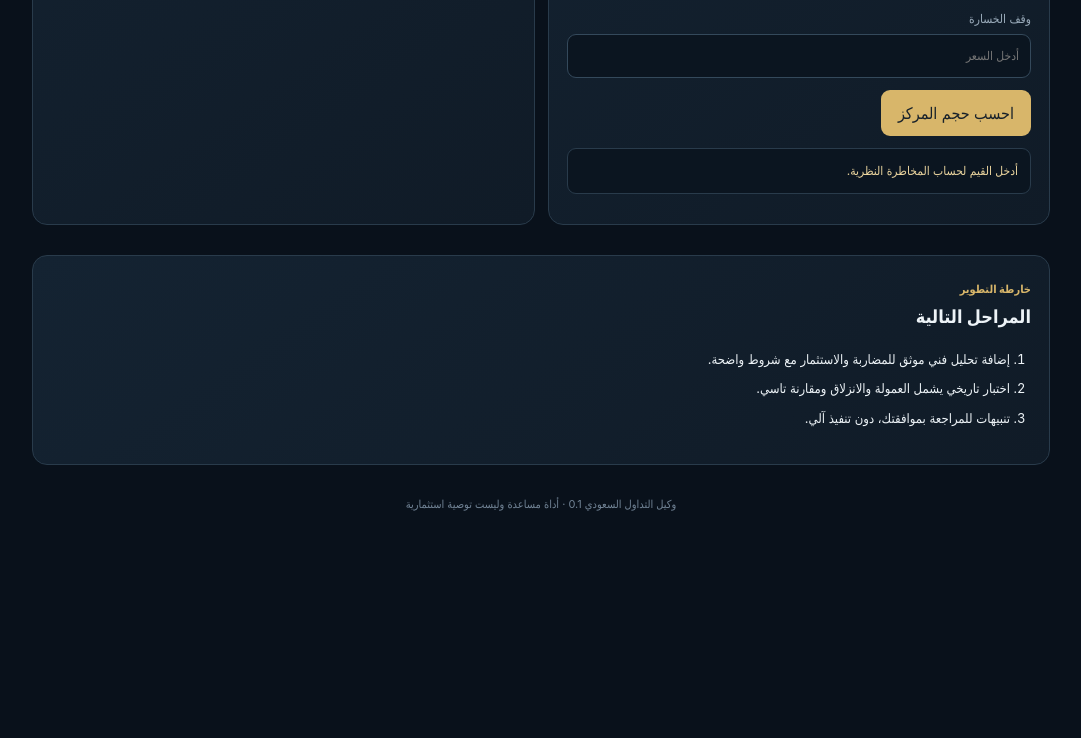
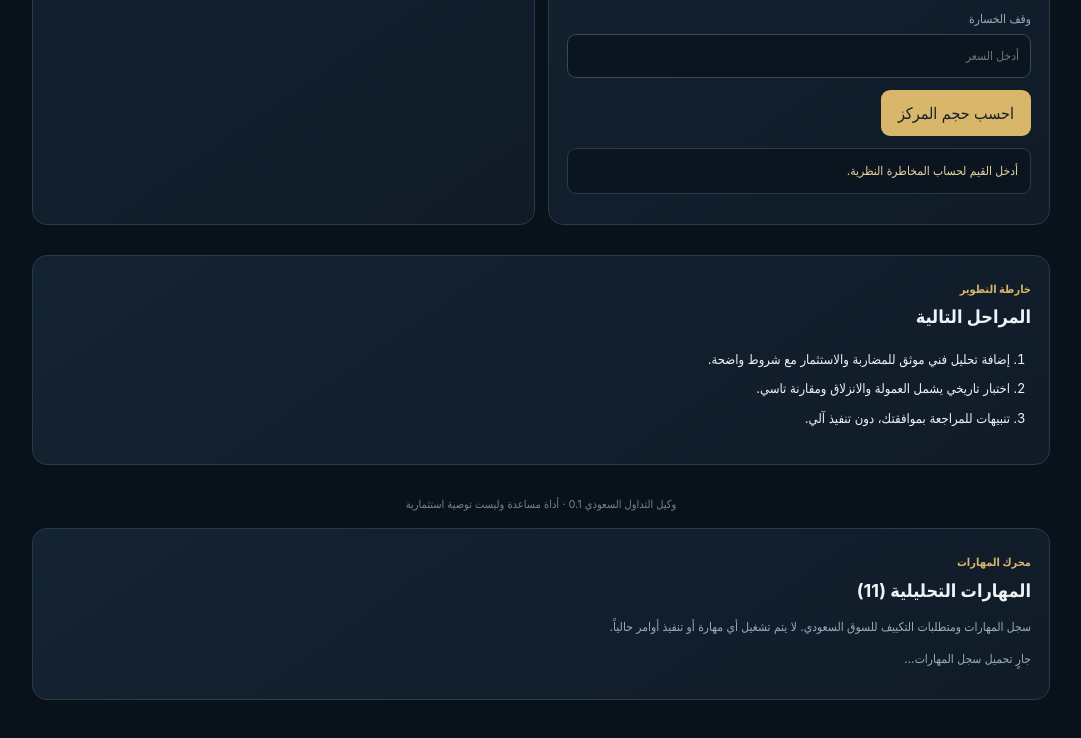
Before and after one commit to alameerpost-bit/Saudi--trading--agent, a website: page index.html in a window 1280 px wide. Shown: the part 1138-1876 px from the top of the page, without its empty margins (99-1180 px from the left). Before the commit the page ends 1711 px from the top, so only its background shows below. Drawn offline with Linux system fonts and the light colour scheme; no server answers.

Commit message:
Add skills panel to PWA

```diff
--- a/index.html
+++ b/index.html
@@ -33,4 +33,5 @@
 </section>
 <section class="card"><small>خارطة التطوير</small><h2>المراحل التالية</h2><ol><li>إضافة تحليل فني موثق للمضاربة والاستثمار مع شروط واضحة.</li><li>اختبار تاريخي يشمل العمولة والانزلاق ومقارنة تاسي.</li><li>تنبيهات للمراجعة بموافقتك، دون تنفيذ آلي.</li></ol></section>
 <footer>وكيل التداول السعودي 0.1 · أداة مساعدة وليست توصية استثمارية</footer>
+<section class="card" id="skills-panel"><small>محرك المهارات</small><h2>المهارات التحليلية (11)</h2><p class="muted">سجل المهارات ومتطلبات التكييف للسوق السعودي. لا يتم تشغيل أي مهارة أو تنفيذ أوامر حالياً.</p><div id="skills-list" class="skills-grid"><p class="muted">جارٍ تحميل سجل المهارات…</p></div></section>
 </main><script src="./app.js"></script></body></html>
```
